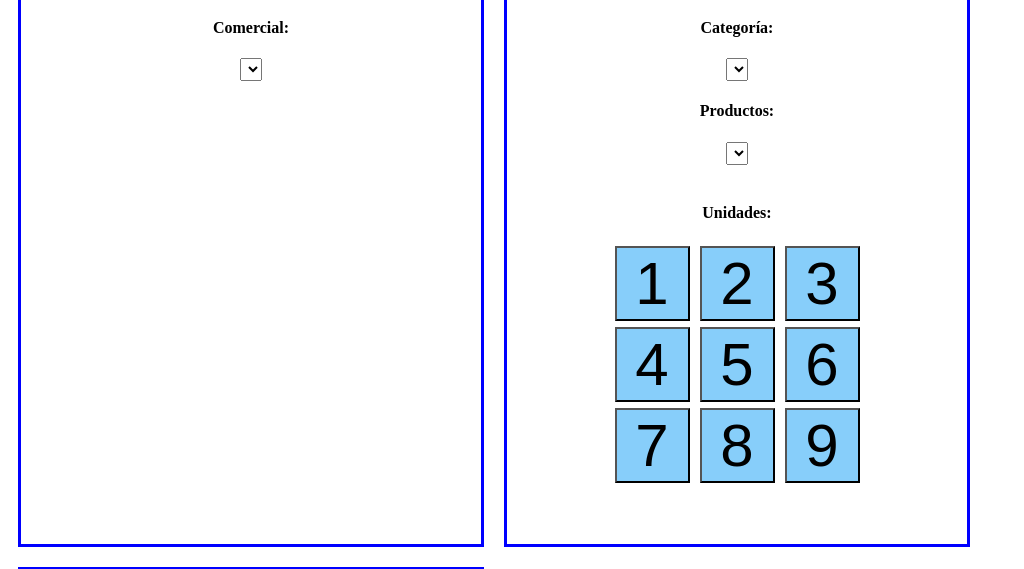
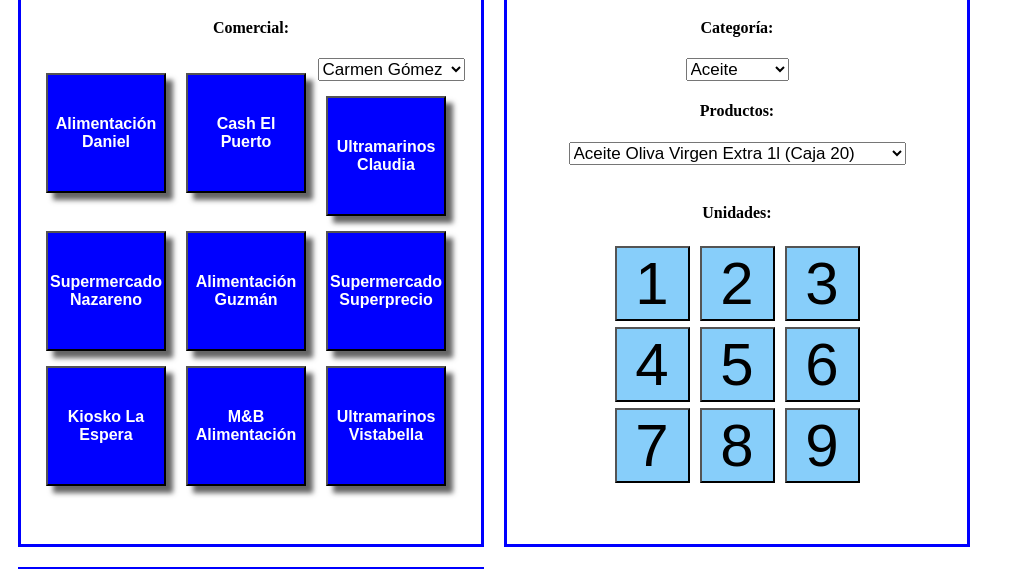
Before and after one commit to PatriciaRisGar/entornoCliente, a plain HTML site: page Proyecto_02/PracticaObligatoria/practicaObligatoria.html in a window 1280 px wide. Shown: the part 159-728 px from the top of the page, without its empty margins (0-1024 px from the left). Drawn offline with Linux system fonts and the light colour scheme.

Commit message:
[practicaObligatoria] - Clases y primera especificacion realizado.

```diff
--- a/Proyecto_02/PracticaObligatoria/js/clases.js
+++ b/Proyecto_02/PracticaObligatoria/js/clases.js
@@ -47,20 +47,9 @@ class Catalogo {
 		this.#productos = productos;
 	}
 
-  constructor() {
-    this.#productos = [];
-  }
+	constructor() {}
 
 	addProducto(idProducto, nombreProducto, precioUnidad, idCategoria) {
-    // no se si realmente es necesario controlar si ya está incluido porque la interfaz no tiene para añadir producto
-    for (const producto of this.#productos) {
-      if (producto.idProducto == idProducto) {
-        alert(
-          'No es posible guardar. Este id de producto ya está en el catalogo'
-        );
-        return;
-      }
-    }
 		const oProducto = new Producto(
 			idProducto,
 			nombreProducto,
@@ -162,12 +151,79 @@ class Gestor {
 		this.#categorias = categorias;
 	}
 
-  constructor(
-    categorias,
-    comerciales,
-    clientes,
-    comercialActual,
-    clienteActual,
-    pedidos
-  ) {}
+	constructor() {}
+
+	asociarClientesAComercial(comerciales, clientes) {
+		this.#comerciales = comerciales;
+
+		for (const indiceComerciales in comerciales) {
+			this.#clientes.push([]);
 		}
+		for (const cliente in clientes) {
+			const clientesObject = [];
+			for (const nombreCliente of clientes[cliente]) {
+				clientesObject.push(new Cliente(nombreCliente, false));
+			}
+			this.#clientes[cliente].push(clientesObject);
+		}
+		console.log(this.#clientes);
+		this.#comercialActual = 0;
+		this.#clienteActual = 0;
+	}
+}
+
+class SelectView {
+	cargarComerciales(comerciales) {
+		const selectComerciales = document.getElementsByName('comerciales')[0];
+
+		for (const comercial of comerciales) {
+			let option = document.createElement('option');
+			option.value = comercial;
+			option.textContent = comercial;
+			selectComerciales.appendChild(option);
+		}
+	}
+
+	cargarCategorias(categorias) {
+		const selectCategorias = document.getElementsByName('categorias')[0];
+
+		let indice = 0;
+		for (const categoria of categorias) {
+			let option = document.createElement('option');
+			option.value = indice;
+			option.textContent = categoria;
+			selectCategorias.appendChild(option);
+			indice++;
+		}
+	}
+
+	cargarProductos(productos) {
+		const categoriaSeleccionada = frmControles.categorias.value;
+		const selectProductos = document.getElementsByName('productos')[0];
+
+		for (const producto of productos) {
+			if (producto.idCategoria == categoriaSeleccionada) {
+				let option = document.createElement('option');
+				option.value = producto.nombreProducto;
+				option.textContent = producto.nombreProducto;
+				selectProductos.appendChild(option);
+			}
+		}
+	}
+}
+
+class ClienteView {
+	añadirCliente(clientes) {
+		const formulario = document.getElementById('frmComercial');
+
+		let indice = 0;
+		for (const cliente of clientes) {
+			let boton = document.createElement('button');
+			boton.value = indice;
+			boton.textContent = cliente.nombre;
+			boton.setAttribute('class', 'cliente pagado');
+			formulario.appendChild(boton);
+			indice++;
+		}
+	}
+}
--- a/Proyecto_02/PracticaObligatoria/js/practicaObligatoria.js
+++ b/Proyecto_02/PracticaObligatoria/js/practicaObligatoria.js
@@ -1,92 +1,105 @@
 const comerciales = [
-  "Carmen Gómez",
-  "Lucía Gil",
-  "Andrés Martínez",
-  "Antonio Salinas",
+	'Carmen Gómez',
+	'Lucía Gil',
+	'Andrés Martínez',
+	'Antonio Salinas',
 ];
 const clientes = [
 	[
-    "Alimentación Daniel",
-    "Cash El Puerto",
-    "Ultramarinos Claudia",
-    "Supermercado Nazareno",
-    "Alimentación Guzmán",
-    "Supermercado Superprecio",
-    "Kiosko La Espera",
-    "M&B Alimentación",
-    "Ultramarinos Vistabella",
+		'Alimentación Daniel',
+		'Cash El Puerto',
+		'Ultramarinos Claudia',
+		'Supermercado Nazareno',
+		'Alimentación Guzmán',
+		'Supermercado Superprecio',
+		'Kiosko La Espera',
+		'M&B Alimentación',
+		'Ultramarinos Vistabella',
 	],
 	[
-    "Ultramarinos La Delicia",
-    "Supermercado La Esquinita",
-    "Alimentación Gómez",
-    "Supermercado El Veloz",
-    "Kiosko 24h Desavío",
-    "Tienda La Manchega",
-    "Ultramarinos Tajo",
-    "Alimentación Víctor",
+		'Ultramarinos La Delicia',
+		'Supermercado La Esquinita',
+		'Alimentación Gómez',
+		'Supermercado El Veloz',
+		'Kiosko 24h Desavío',
+		'Tienda La Manchega',
+		'Ultramarinos Tajo',
+		'Alimentación Víctor',
 	],
 	[
-    "Alimentación Millán",
-    "Supermercado La Guinda",
-    "Kiosko Callejón",
-    "Tienda Cantero",
-    "Ultramarinos Mérida",
-    "Alimentación Moreno",
-    "Cash El Hostelero",
+		'Alimentación Millán',
+		'Supermercado La Guinda',
+		'Kiosko Callejón',
+		'Tienda Cantero',
+		'Ultramarinos Mérida',
+		'Alimentación Moreno',
+		'Cash El Hostelero',
 	],
 	[
-    "Kiosko La Lumbre",
-    "Tienda Abad",
-    "Ultramarinos Hernández",
-    "Alimentación Cervantes",
-    "Cash El Panal",
-    "CyR Alimentación",
-    "Supermercado Los Mosqueteros",
-    "Alimentación Carpanta",
-    "Supermercado El Percebe",
+		'Kiosko La Lumbre',
+		'Tienda Abad',
+		'Ultramarinos Hernández',
+		'Alimentación Cervantes',
+		'Cash El Panal',
+		'CyR Alimentación',
+		'Supermercado Los Mosqueteros',
+		'Alimentación Carpanta',
+		'Supermercado El Percebe',
 	],
 ];
-const categorias = ["Aceite", "Encurtidos", "Salsas"];
+const categorias = ['Aceite', 'Encurtidos', 'Salsas'];
 
 const catalogo = new Catalogo();
 const gestor = new Gestor();
 
 function cargaDatosIniciales() {
-  catalogo.addProducto(1, "Aceite Oliva Virgen Extra 1l (Caja 20)", 178.15, 0);
+	catalogo.addProducto(1, 'Aceite Oliva Virgen Extra 1l (Caja 20)', 178.15, 0);
 	catalogo.addProducto(
 		2,
-    "Aceite Oliva Virgen Extra 700ml (Caja 30)",
+		'Aceite Oliva Virgen Extra 700ml (Caja 30)',
 		208.5,
 		0
 	);
-  catalogo.addProducto(3, "Aceite Oliva Virgen Extra 5l (Caja 6)", 247.5, 0);
-  catalogo.addProducto(4, "Aceite Oliva 1l (Caja 20)", 109.25, 0);
-  catalogo.addProducto(5, "Aceituna Gordal 340gr (Caja de 50)", 180.75, 1);
+	catalogo.addProducto(3, 'Aceite Oliva Virgen Extra 5l (Caja 6)', 247.5, 0);
+	catalogo.addProducto(4, 'Aceite Oliva 1l (Caja 20)', 109.25, 0);
+	catalogo.addProducto(5, 'Aceituna Gordal 340gr (Caja de 50)', 180.75, 1);
 	catalogo.addProducto(
 		6,
-    "Aceituna Gordal deshuesada 350gr (Caja de 50)",
+		'Aceituna Gordal deshuesada 350gr (Caja de 50)',
 		205.45,
 		1
 	);
-  catalogo.addProducto(7, "Aceituna Manzanilla 250 gr (Caja de 50)", 124.85, 1);
+	catalogo.addProducto(7, 'Aceituna Manzanilla 250 gr (Caja de 50)', 124.85, 1);
 	catalogo.addProducto(
 		8,
-    "Aceituna Manzanilla deshuesada 250 gr (Caja de 50)",
+		'Aceituna Manzanilla deshuesada 250 gr (Caja de 50)',
 		141.35,
 		1
 	);
-  catalogo.addProducto(9, "Aceituna Negra 350gr (Caja de 50)", 87.5, 1);
+	catalogo.addProducto(9, 'Aceituna Negra 350gr (Caja de 50)', 87.5, 1);
 	catalogo.addProducto(
 		10,
-    "Aceituna Negra deshuesada 350gr (Caja de 50)",
+		'Aceituna Negra deshuesada 350gr (Caja de 50)',
 		99.35,
 		1
 	);
-  catalogo.addProducto(11, "Mayonesa 350gr (Caja de 50)", 124.45, 2);
-  catalogo.addProducto(12, "Mayonesa 1Kg (Caja de 30)", 178.65, 2);
-  catalogo.addProducto(13, "Salsa Cocktail 350gr (Caja de 50)", 99.65, 2);
-  catalogo.addProducto(14, "Salsa Gaucha 350gr (Caja de 50)", 124.85, 2);
-  catalogo.addProducto(15, "Salsa Alioli 350 gr (Caja de 50)", 113.75, 2);
-  catalogo.addProducto(16, "Salsa Barbacoa 500gr (Caja de 30)", 67.5, 2);
+	catalogo.addProducto(11, 'Mayonesa 350gr (Caja de 50)', 124.45, 2);
+	catalogo.addProducto(12, 'Mayonesa 1Kg (Caja de 30)', 178.65, 2);
+	catalogo.addProducto(13, 'Salsa Cocktail 350gr (Caja de 50)', 99.65, 2);
+	catalogo.addProducto(14, 'Salsa Gaucha 350gr (Caja de 50)', 124.85, 2);
+	catalogo.addProducto(15, 'Salsa Alioli 350 gr (Caja de 50)', 113.75, 2);
+	catalogo.addProducto(16, 'Salsa Barbacoa 500gr (Caja de 30)', 67.5, 2);
 }
+cargaDatosIniciales();
+// Deberiamos controlar que el js se ejecute una vez que el DOM se haya cargado, en este caso no es necesario porque el fichero js es llamado al final del documento html.
+// Voy a crear una clase que se encarge de cargar los combobox.
+
+const selectView = new SelectView();
+selectView.cargarComerciales(comerciales);
+selectView.cargarCategorias(categorias);
+selectView.cargarProductos(catalogo.productos);
+
+gestor.asociarClientesAComercial(comerciales, clientes);
+
+const clienteView = new ClienteView();
+clienteView.añadirCliente(gestor.clientes[gestor.comercialActual][0]);
```
Also changed, not shown: Proyecto_02/PracticaObligatoria/practicaObligatoria.html (indentation only). Lines whose indentation alone changed are shown as unchanged.
